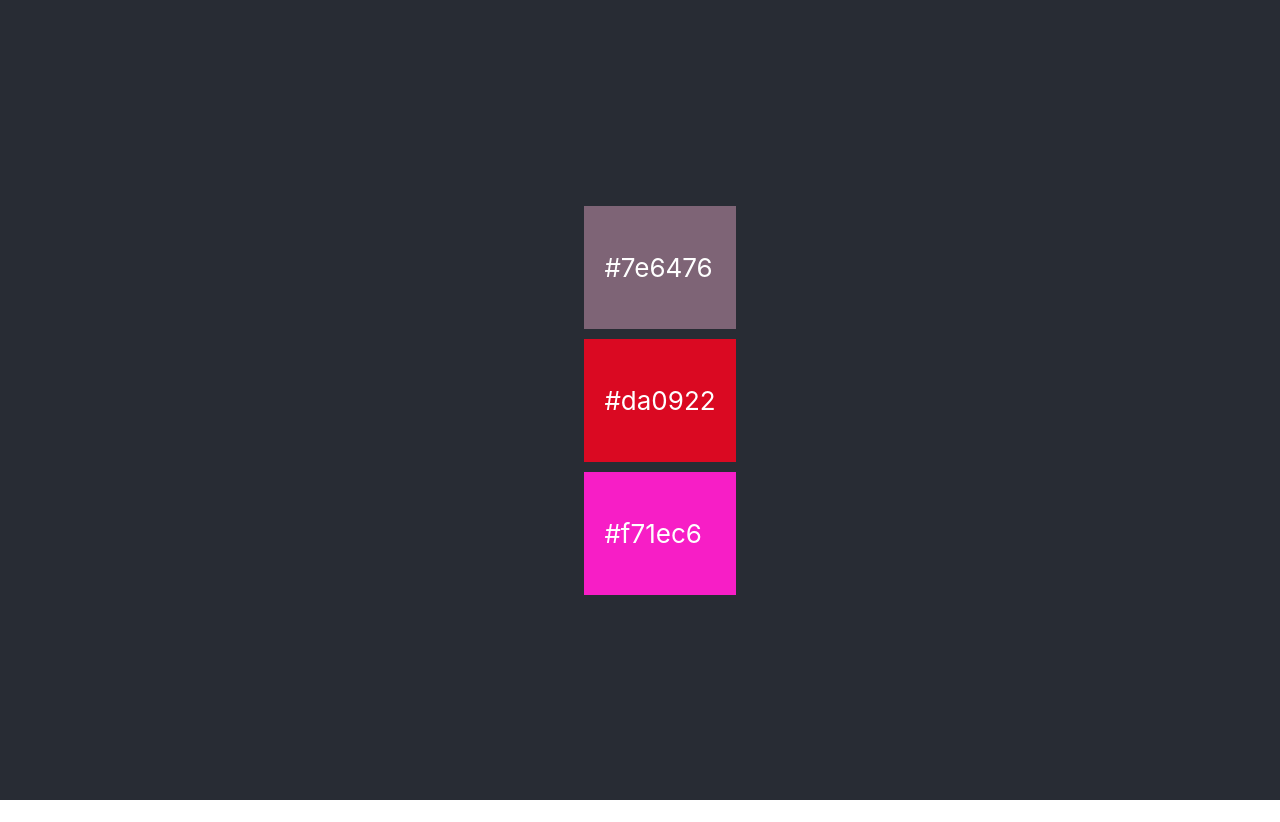
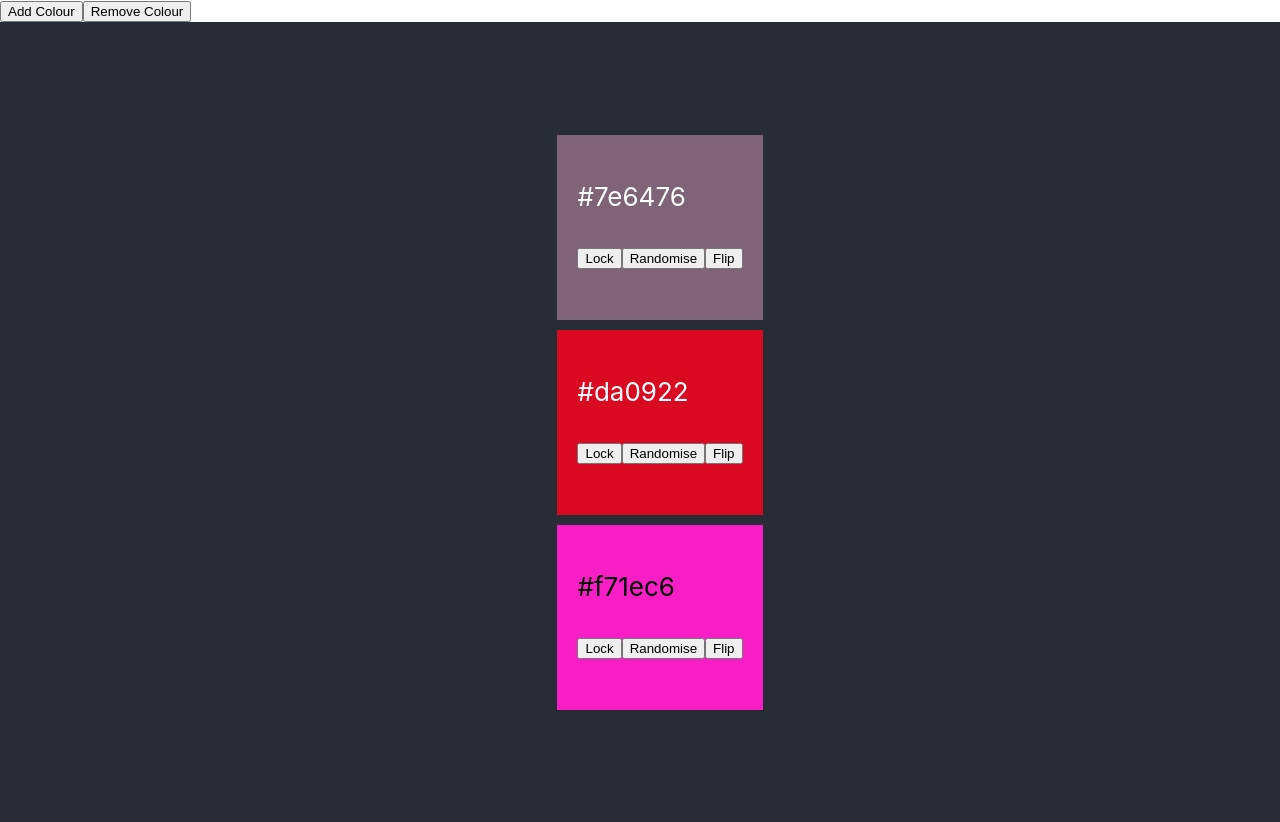
Before and after one commit to jthomas1/schemer-react, a React (Create React App) app: page / in a window 1280 px wide. Before the commit the page ends 800 px from the top, so only its background shows below. Built offline with nearby package versions, Linux system fonts and the light colour scheme.

Commit message:
Small tidy, randomise on space, flip animation

```diff
--- a/src/App.tsx
+++ b/src/App.tsx
@@ -1,24 +1,54 @@
-import React, {useState} from 'react';
+import React, { useState, useEffect } from 'react';
 import './App.css';
 import ColourBar from "./components/ColourBar";
 import { ColourFactory } from "./utils/ColourFactory";
+import {Colour} from "./models/Colour";
+
+function generateNColours(count: number) : Colour[] {
+    return Array(count).fill(null).map(ColourFactory.random)
+}
 
 function App() {
-    const [colourCount, setColourCount] = useState(3)
-    const startColours = [];
-    for (let i = 0; i < colourCount; i++) {
-        startColours.push(ColourFactory.random())
+    const [colours, setColours] = useState<Colour[]>(generateNColours(3))
+
+    function addColour() {
+        setColours([...colours, ColourFactory.random()])
     }
-    const [colours, setColours] = useState(startColours)
 
-    const colourBars = colours.map((colour, index) =>
-        <li><ColourBar colour={colour} key={index}/></li>
-    )
+    function removeColour() {
+        const copy = [...colours];
+        copy.pop()
+        setColours(copy)
+    }
+
+    function checkSpacebar(event: KeyboardEvent) {
+        if (event.key === " ") {
+            setColours(generateNColours(colours.length))
+        }
+    }
+
+    useEffect(() => {
+        window.addEventListener('keyup', checkSpacebar);
+
+        return () => {
+            window.removeEventListener('keyup', checkSpacebar)
+        }
+    })
 
     return (
         <div className="App">
+            <header>
+                <button type="button" onClick={addColour}>
+                    Add Colour
+                </button>
+                <button type="button" onClick={removeColour}>
+                    Remove Colour
+                </button>
+            </header>
             <main className="colour-container">
-                <ul className="colour-list">{colourBars}</ul>
+                <ul className="colour-list">{colours.map(colour =>
+                    <li key={colour.id}><ColourBar colour={colour} /></li>
+                )}</ul>
             </main>
         </div>
     );
--- /dev/null
+++ b/src/components/ColourBar.css
@@ -0,0 +1,26 @@
+.colour-bar {
+    padding: 20px;
+    margin: 10px;
+
+    transition: 0.6s;
+    transform-style: preserve-3d;
+
+    position: relative;
+}
+
+.colour-bar .front {
+    z-index: 2;
+    transform: rotateY(0deg);
+}
+
+.colour-bar .back {
+    transform: rotateY(180deg);
+}
+
+.colour-bar .front, .colour-bar .back {
+    backface-visibility: hidden;
+}
+
+.flipped {
+    transform: rotateY(180deg);
+}
--- a/src/components/ColourBar.tsx
+++ b/src/components/ColourBar.tsx
@@ -1,20 +1,56 @@
 import * as React from 'react';
-import { Colour } from "../utils/colour_util";
+import { RGB, decideTextColour } from "../utils/ColourUtils";
+import './ColourBar.css';
+import { useState } from "react";
+import {Colour} from "../models/Colour";
+
 
 interface ColourBarProps {
     colour : Colour
 }
 
-const ColourBar: React.FC<ColourBarProps> = (props) => {
+const ColourBar: React.FC<ColourBarProps> = (props: ColourBarProps) => {
+    const [backgroundColour, setBackgroundColor] = useState<string>(rgbCss(props.colour.rgb))
+    const [textColour, setTextColour] = useState<string>(decideTextColour(props.colour.rgb))
+    const [locked, setLocked] = useState<Boolean>(false)
+    const [flipped, setFlipped] = useState<Boolean>(false)
+
     const styles = {
-        backgroundColor: props.colour.hex,
-        padding: '20px',
-        margin: '10px'
+        backgroundColor: backgroundColour,
+        color: textColour
+    }
+
+    function rgbCss(rgb: RGB): string {
+        return `rgb(${rgb.red}, ${rgb.green}, ${rgb.blue})`;
+    }
+
+    function randomise() {
+        if (locked) return;
+        props.colour.randomise()
+        setBackgroundColor(rgbCss(props.colour.rgb))
+        setTextColour(decideTextColour(props.colour.rgb))
+    }
+
+    function toggleLock() {
+        setLocked(!locked)
+    }
+
+    function flip() {
+        setFlipped(!flipped)
     }
 
     return (
-        <div style={styles}>
-            <p>{props.colour.hex}</p>
+        <div style={styles} className={`colour-bar ${ flipped ? 'flipped' : ''}`}>
+            <div className="front">
+                <p>{props.colour.hex}</p>
+                <button onClick={toggleLock}>{ locked ? 'Unlock' : 'Lock' }</button>
+                <button onClick={randomise}>Randomise</button>
+                <button onClick={flip}>Flip</button>
+            </div>
+            <div className="back flipped">
+                <button onClick={flip}>Flip</button>
+            </div>
+
         </div>
     )
 }
--- /dev/null
+++ b/src/models/Colour.ts
@@ -0,0 +1,23 @@
+import {generateId, generateRgb, RGB, rgb2Hex, brightness} from "../utils/ColourUtils";
+
+export class Colour {
+    public rgb: RGB
+    public id: string
+
+    constructor(initialState: RGB) {
+        this.rgb = initialState
+        this.id = generateId()
+    }
+
+    randomise() {
+        this.rgb = generateRgb()
+    }
+
+    get hex(): string {
+        return rgb2Hex(this.rgb)
+    }
+
+    get brightness(): number {
+        return brightness(this.rgb)
+    }
+}
--- a/src/utils/ColourFactory.ts
+++ b/src/utils/ColourFactory.ts
@@ -1,4 +1,5 @@
-import {Colour, generateRgb, RGB} from "./colour_util";
+import { generateRgb, RGB} from "./ColourUtils";
+import { Colour } from "../models/Colour";
 
 export const ColourFactory = {
     fromRgb(rgb: RGB): Colour {
--- a/src/utils/colour_util.ts
+++ b/src/utils/ColourUtils.ts
@@ -4,24 +4,11 @@ export interface RGB {
     blue: number
 }
 
-export class Colour {
-    private rgb: RGB
+let lastId = 0;
 
-    constructor(initialState: RGB) {
-        this.rgb = initialState
-    }
-
-    get hex(): string {
-        return rgb2Hex(this.rgb)
-    }
-
-    set hex(hex: string) {
-        this.hex = hex;
-    }
-
-    get brightness(): number {
-        return brightness(this.rgb)
-    }
+export function generateId(prefix='id'): string {
+    lastId++;
+    return `${prefix}-${lastId}`
 }
 
 export function generateRgb(): RGB {
@@ -32,19 +19,19 @@ export function generateRgb(): RGB {
     }
 }
 
-function rgb2Hex(colour: RGB) {
+export function rgb2Hex(colour: RGB) {
     return `#${dec2Hex(colour.red)}${dec2Hex(colour.green)}${dec2Hex(colour.blue)}`;
 }
 
-function textColour(colour: RGB) {
+export function decideTextColour(colour: RGB) {
     return brightness(colour) > 125 ? 'black' : 'white';
 }
 
-function random(min: number, max: number): number {
+export function random(min: number, max: number): number {
     return Math.floor(Math.random() * (max - min)) + min;
 }
 
-function dec2Hex(dec: number) {
+export function dec2Hex(dec: number) {
     let hex = dec.toString(16);
     return hex.length === 1 ? '0' + hex : hex;
 }
@@ -53,7 +40,7 @@ function dec2Hex(dec: number) {
  * brightness  = sqrt( .299*R2 + .587*G2 + .114*B2 );
  * from here: alienryderflex.com/hsp.html
  */
-function brightness(colour: RGB) {
+export function brightness(colour: RGB) {
     return Math.round(
         Math.sqrt(
             Math.pow(colour.red, 2) * 0.299 +
```
